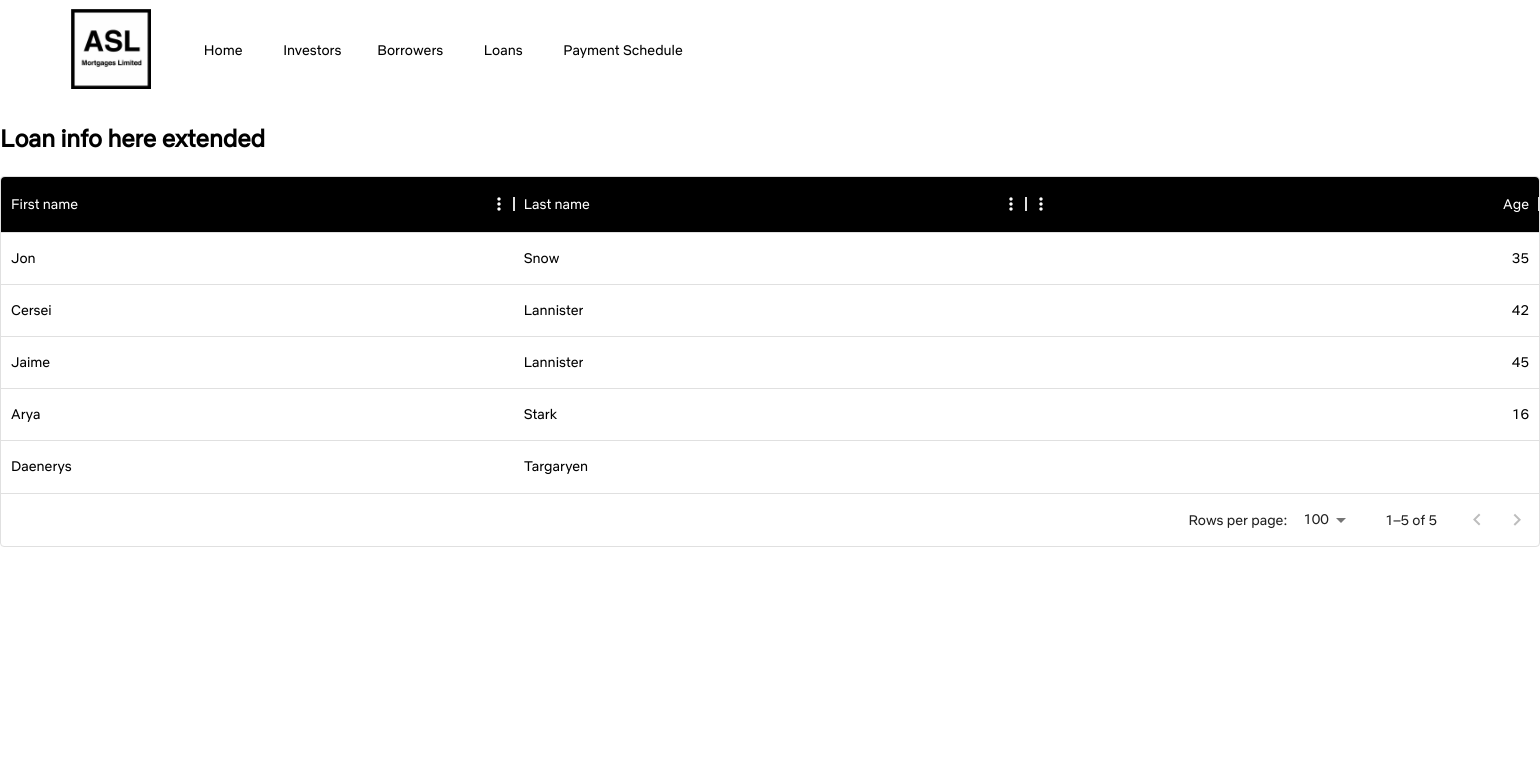
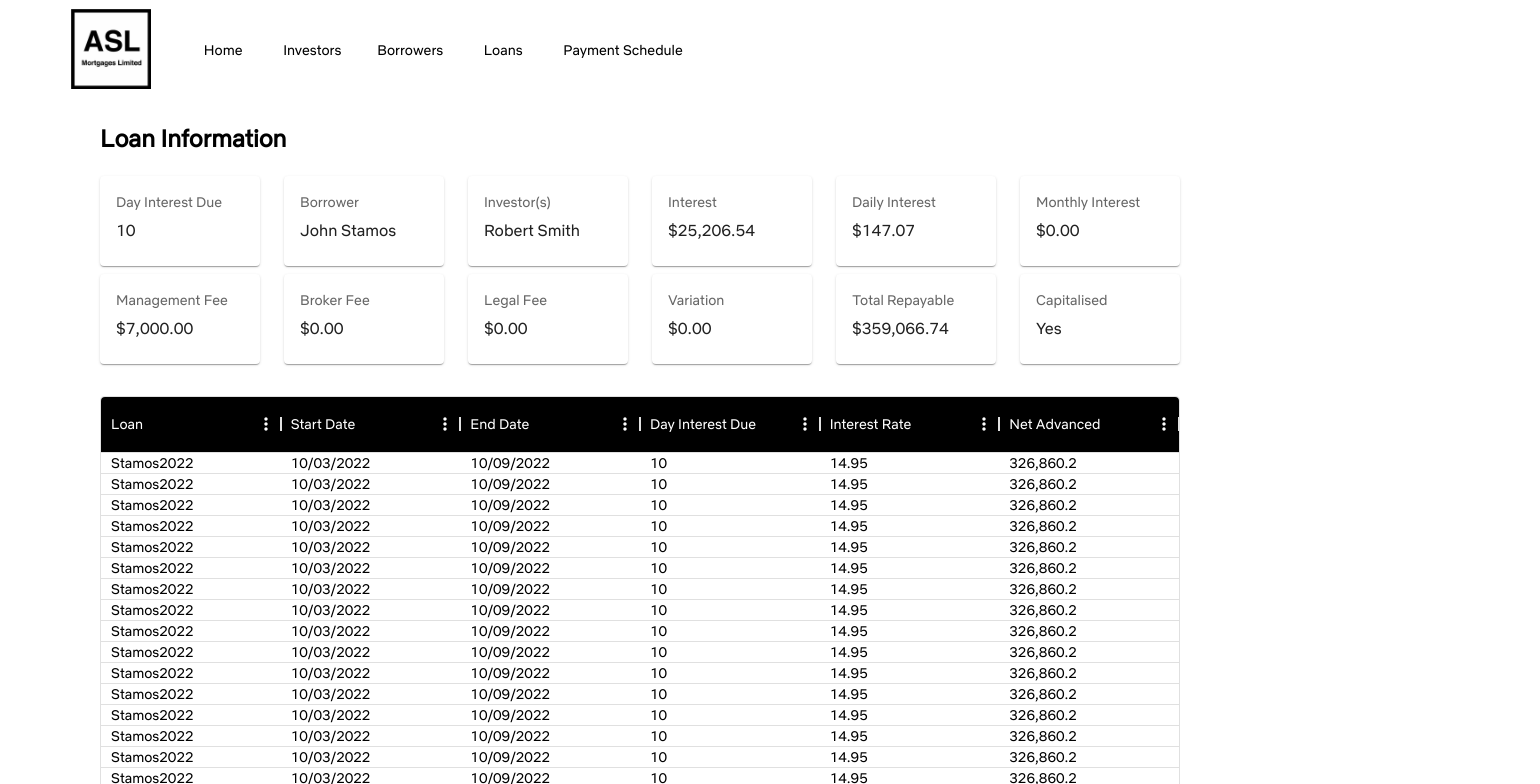
Before and after one commit to frontierSpaceAlien/ASLMortgages_POC, a React (Create React App) app in the folder client/: page /Loan in a window 1280 px wide. Shown: the top 784 px of the page, 1540 px wide, since content can reach past the window. Built offline with nearby package versions, Linux system fonts and the light colour scheme.

Commit message:
added cards and formatted the loan table

```diff
--- a/client/src/index.css
+++ b/client/src/index.css
@@ -86,6 +86,6 @@ ul.header li a {
 .MuiDataGrid-root .MuiDataGrid-cell:focus-within {
   outline: none !important;
 }
-.MuiDataGrid-columnHeader:focus-within {
-  outline: 'none' !important;
+.MuiDataGrid-main{
+  flex-grow: 0;
 }
--- a/client/src/pages/Loan.js
+++ b/client/src/pages/Loan.js
@@ -1,10 +1,16 @@
 import * as React from "react";
 import { styled, createTheme, ThemeProvider } from '@mui/material/styles';
 import NetflixSansReg from '../fonts/NetflixSans-Regular.ttf';
-import { DataGrid } from "@mui/x-data-grid";
-import { Typography } from "@mui/material";
+import { DataGrid, GridOverlay } from "@mui/x-data-grid";
+import { Grid, Typography } from "@mui/material";
 import Box from '@mui/material/Box';
+import ErrorOutlineIcon from '@mui/icons-material/ErrorOutline';
 import Button from '@mui/material/Button';
+import Stack from '@mui/material/Stack';
+import Paper from '@mui/material/Paper';
+import Card from '@mui/material/Card';
+import CardActions from '@mui/material/CardActions';
+import CardContent from '@mui/material/CardContent';
 
 const theme = createTheme({
   typography: {
@@ -23,6 +29,15 @@ const theme = createTheme({
       }
     `,
       },
+      MuiDataGrid:{
+        styleOverrides:{
+          root:{
+            '&.MuiDataGrid-root .MuiDataGrid-columnHeader:focus, &.MuiDataGrid-root .MuiDataGrid-cell:focus': {
+              outline: 'none',
+          },
+          }
+        }
+      }
   },
 });
 
@@ -38,54 +53,235 @@ const StyledDataGrid = styled(DataGrid)((theme) => ({
   }));
 
 
+  const Item = styled(Paper)(({ theme }) => ({
+    backgroundColor: theme.palette.mode === 'dark' ? '#1A2027' : '#fff',
+    ...theme.typography.body2,
+    padding: theme.spacing(1),
+    textAlign: 'center',
+    color: theme.palette.text.secondary,
+  }));
+
   const rows = [
-    { id: 1, lastName: 'Snow', firstName: 'Jon', age: 35 },
-    { id: 2, lastName: 'Lannister', firstName: 'Cersei', age: 42 },
-    { id: 3, lastName: 'Lannister', firstName: 'Jaime', age: 45 },
-  { id: 4, lastName: 'Stark', firstName: 'Arya', age: 16 },
-  { id: 5, lastName: 'Targaryen', firstName: 'Daenerys', age: null },
-  { id: 6, lastName: 'Melisandre', firstName: null, age: 150 },
-  { id: 7, lastName: 'Clifford', firstName: 'Ferrara', age: 44 },
-  { id: 8, lastName: 'Frances', firstName: 'Rossini', age: 36 },
-  { id: 9, lastName: 'Roxie', firstName: 'Harvey', age: 65 },
+    { id: 1, startdate: '10/03/2022', enddate: '10/09/2022' ,dayintdue: 10, loan: 'Stamos2022', intrate: 14.95,netadv: 326860.20 },
+    { id: 2, startdate: '10/03/2022', enddate: '10/09/2022' ,dayintdue: 10, loan: 'Stamos2022', intrate: 14.95,netadv: 326860.20 },
+    { id: 3, startdate: '10/03/2022', enddate: '10/09/2022' ,dayintdue: 10, loan: 'Stamos2022', intrate: 14.95,netadv: 326860.20 },
+    { id: 4, startdate: '10/03/2022', enddate: '10/09/2022' ,dayintdue: 10, loan: 'Stamos2022', intrate: 14.95,netadv: 326860.20 },
+    { id: 5, startdate: '10/03/2022', enddate: '10/09/2022' ,dayintdue: 10, loan: 'Stamos2022', intrate: 14.95,netadv: 326860.20 },
+    { id: 6, startdate: '10/03/2022', enddate: '10/09/2022' ,dayintdue: 10, loan: 'Stamos2022', intrate: 14.95,netadv: 326860.20 },
+    { id: 7, startdate: '10/03/2022', enddate: '10/09/2022' ,dayintdue: 10, loan: 'Stamos2022', intrate: 14.95,netadv: 326860.20 },
+    { id: 8, startdate: '10/03/2022', enddate: '10/09/2022' ,dayintdue: 10, loan: 'Stamos2022', intrate: 14.95,netadv: 326860.20 },
+    { id: 9, startdate: '10/03/2022', enddate: '10/09/2022' ,dayintdue: 10, loan: 'Stamos2022', intrate: 14.95,netadv: 326860.20 },
+    { id: 10, startdate: '10/03/2022', enddate: '10/09/2022' ,dayintdue: 10, loan: 'Stamos2022', intrate: 14.95,netadv: 326860.20 },
+    { id: 11, startdate: '10/03/2022', enddate: '10/09/2022' ,dayintdue: 10, loan: 'Stamos2022', intrate: 14.95,netadv: 326860.20 },
+    { id: 12, startdate: '10/03/2022', enddate: '10/09/2022' ,dayintdue: 10, loan: 'Stamos2022', intrate: 14.95,netadv: 326860.20 },
+    { id: 13, startdate: '10/03/2022', enddate: '10/09/2022' ,dayintdue: 10, loan: 'Stamos2022', intrate: 14.95,netadv: 326860.20 },
+    { id: 14, startdate: '10/03/2022', enddate: '10/09/2022' ,dayintdue: 10, loan: 'Stamos2022', intrate: 14.95,netadv: 326860.20 },
+    { id: 15, startdate: '10/03/2022', enddate: '10/09/2022' ,dayintdue: 10, loan: 'Stamos2022', intrate: 14.95,netadv: 326860.20 },
+    { id: 16, startdate: '10/03/2022', enddate: '10/09/2022' ,dayintdue: 10, loan: 'Stamos2022', intrate: 14.95,netadv: 326860.20 },
+    { id: 17, startdate: '10/03/2022', enddate: '10/09/2022' ,dayintdue: 10, loan: 'Stamos2022', intrate: 14.95,netadv: 326860.20 },
+    { id: 18, startdate: '10/03/2022', enddate: '10/09/2022' ,dayintdue: 10, loan: 'Stamos2022', intrate: 14.95,netadv: 326860.20 },
+    { id: 19, startdate: '10/03/2022', enddate: '10/09/2022' ,dayintdue: 10, loan: 'Stamos2022', intrate: 14.95,netadv: 326860.20 },
+    { id: 20, startdate: '10/03/2022', enddate: '10/09/2022' ,dayintdue: 10, loan: 'Stamos2022', intrate: 14.95,netadv: 326860.20 },
+
 ];
 
-function loanView({children, expandComponent, ...otherProps}){
-
+const customRowOverlay = () =>{
+ return(
+  <GridOverlay>
+    <ErrorOutlineIcon></ErrorOutlineIcon>
+    <div>No Loan data found</div>
+  </GridOverlay>
+ )
 }
 
-export default function DataTable() {
-  const [dummyData, setData] = React.useState(rows);
-  const [page, setPage] = React.useState(0);
-  const [rowsPerPage, setRowsPerPage] = React.useState(5);
-  const [selectedRows, setSelectedRows] = React.useState([]);
-
 const columns = [
-    { field: 'firstName', headerName: 'First name', flex: 1, headerClassName: 'super-app-theme--header', },
-    { field: 'lastName', headerName: 'Last name', flex: 1, headerClassName: 'super-app-theme--header', },
+  { field: 'loan', headerName: 'Loan', flex: 1, headerClassName: 'super-app-theme--header', },
+  { field: 'startdate', headerName: 'Start Date', flex: 1, headerClassName: 'super-app-theme--header', },
+  { field: 'enddate', headerName: 'End Date', flex: 1, headerClassName: 'super-app-theme--header', },
+  { field: 'dayintdue', headerName: 'Day Interest Due', flex: 1, headerClassName: 'super-app-theme--header', },
+  { field: 'intrate', headerName: 'Interest Rate', flex: 1, headerClassName: 'super-app-theme--header', },
   {
-      field: 'age',
-      headerName: 'Age',
+    field: 'netadv',
+    headerName: 'Net Advanced',
     headerClassName: 'super-app-theme--header',
     flex: 1,
     type: 'number',
     width: 90,
+    headerAlign: 'left',
+    align: 'left'
   },
 ];
 
-  const currentRows = dummyData.filter((r, ind) => {
-    return ind >= rowsPerPage * page && ind < rowsPerPage * (page + 1);
-  });
+
+function LoanView({children, component, ...otherProps}){
+
+  return(
+    <Box sx={{ width: '100%' }}>
+      <Grid container rowSpacing={1} columnSpacing={{ xs: 1, sm: 2, md: 3 }}>
+        <Grid item xs={2}>
+          <Card>
+            <CardContent>
+              <Typography sx={{ fontSize: 14 }} color="text.secondary" gutterBottom>
+                Day Interest Due
+              </Typography>
+              <Typography variant="h9" component="div">
+                10
+              </Typography>
+            </CardContent>
+          </Card>
+        </Grid>
+        <Grid item xs={2}>
+          <Card>
+            <CardContent>
+              <Typography sx={{ fontSize: 14 }} color="text.secondary" gutterBottom>
+                Borrower
+              </Typography>
+              <Typography variant="h9" component="div">
+                John Stamos
+              </Typography>
+            </CardContent>
+          </Card>
+        </Grid>
+        <Grid item xs={2}>
+          <Card>
+            <CardContent>
+              <Typography sx={{ fontSize: 14 }} color="text.secondary" gutterBottom>
+                Investor(s)
+              </Typography>
+              <Typography variant="h9" component="div">
+                Robert Smith
+              </Typography>
+            </CardContent>
+          </Card>
+        </Grid>
+        <Grid item xs={2}>
+          <Card>
+            <CardContent>
+              <Typography sx={{ fontSize: 14 }} color="text.secondary" gutterBottom>
+                Interest
+              </Typography>
+              <Typography variant="h9" component="div">
+                $25,206.54
+              </Typography>
+            </CardContent>
+          </Card>
+        </Grid>
+        <Grid item xs={2}>
+          <Card>
+            <CardContent>
+              <Typography sx={{ fontSize: 14 }} color="text.secondary" gutterBottom>
+                Daily Interest
+              </Typography>
+              <Typography variant="h9" component="div">
+                $147.07
+              </Typography>
+            </CardContent>
+          </Card>
+        </Grid>
+        <Grid item xs={2}>
+          <Card>
+            <CardContent>
+              <Typography sx={{ fontSize: 14 }} color="text.secondary" gutterBottom>
+                Monthly Interest
+              </Typography>
+              <Typography variant="h9" component="div">
+                $0.00
+              </Typography>
+            </CardContent>
+          </Card>
+        </Grid>
+        <Grid item xs={2}>
+          <Card>
+            <CardContent>
+              <Typography sx={{ fontSize: 14 }} color="text.secondary" gutterBottom>
+                Management Fee
+              </Typography>
+              <Typography variant="h9" component="div">
+                $7,000.00
+              </Typography>
+            </CardContent>
+          </Card>
+        </Grid>
+        <Grid item xs={2}>
+          <Card>
+            <CardContent>
+              <Typography sx={{ fontSize: 14 }} color="text.secondary" gutterBottom>
+                Broker Fee
+              </Typography>
+              <Typography variant="h9" component="div">
+                $0.00
+              </Typography>
+            </CardContent>
+          </Card>
+        </Grid>
+        <Grid item xs={2}>
+          <Card>
+            <CardContent>
+              <Typography sx={{ fontSize: 14 }} color="text.secondary" gutterBottom>
+                Legal Fee
+              </Typography>
+              <Typography variant="h9" component="div">
+                $0.00
+              </Typography>
+            </CardContent>
+          </Card>
+        </Grid>
+        <Grid item xs={2}>
+          <Card>
+            <CardContent>
+              <Typography sx={{ fontSize: 14 }} color="text.secondary" gutterBottom>
+                Variation
+              </Typography>
+              <Typography variant="h9" component="div">
+                $0.00
+              </Typography>
+            </CardContent>
+          </Card>
+        </Grid>
+        <Grid item xs={2}>
+          <Card>
+            <CardContent>
+              <Typography sx={{ fontSize: 14 }} color="text.secondary" gutterBottom>
+                Total Repayable
+              </Typography>
+              <Typography variant="h9" component="div">
+                $359,066.74
+              </Typography>
+            </CardContent>
+          </Card>
+        </Grid>
+        <Grid item xs={2}>
+          <Card>
+            <CardContent>
+              <Typography sx={{ fontSize: 14 }} color="text.secondary" gutterBottom>
+                Capitalised
+              </Typography>
+              <Typography variant="h9" component="div">
+                Yes
+              </Typography>
+            </CardContent>
+          </Card>
+        </Grid>
+      </Grid>
+    </Box>
+  );
+}
 
 
+export default function DataTable() {
+  const [selectedRows, setSelectedRows] = React.useState([]);
+
     return (
-      <div style={{ width: 1540, alignContent: "center", margin: "auto" }}>
+      <div style={{height: '100%',paddingLeft: 100, paddingRight:100}}>
         <div>
           <ThemeProvider theme  = {theme}>
             <Typography>
               <h2>
-                Loan info here extended
+                Loan Information
               </h2>
+              <LoanView>
+
+              </LoanView>
             </Typography>
           </ThemeProvider>
         </div>
@@ -95,22 +291,30 @@ export default function DataTable() {
             width: '100%',
             '& .super-app-theme--header': {
               backgroundColor: 'rgba(0,0,0 )',
-              color: "white"
+              color: "white",
+              flex: 1,
             },
           }}>
             <StyledDataGrid
-              sx ={{color: "black"}}
-              rows={currentRows}
+              sx ={{color: "black", marginTop: 4
+              }}
+              rows={rows}
               columns={columns}
+              slots={{ noRowsOverlay: customRowOverlay }}
+              {...rows}
+              initialState={{
+                ...rows.initialState,
+                pagination: { paginationModel: { pageSize: 20 } },
+              }}
+              pageSizeOptions={[]}
               autoHeight
-              pagination
-
+              getRowHeight={() => 'auto'}
 
               // this gets the all the information of a selected row.
               // check console for details
               onRowSelectionModelChange={(ids) => {
                 const selectedIDS = new Set(ids);
-                const selectedRows = currentRows.filter((row) =>
+                const selectedRows = rows.filter((row) =>
                   selectedIDS.has(row.id),
                 );
 
@@ -118,7 +322,7 @@ export default function DataTable() {
                 console.log(selectedRows)
               }}
 
-              {...currentRows}
+              {...rows}
               />
           </Box>
         </ThemeProvider>
```
Lines whose indentation alone changed are shown as unchanged.
